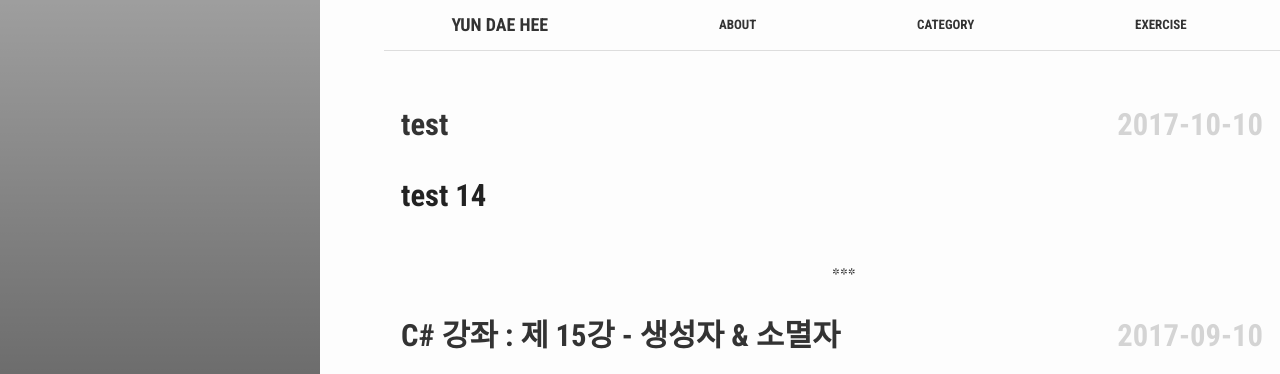
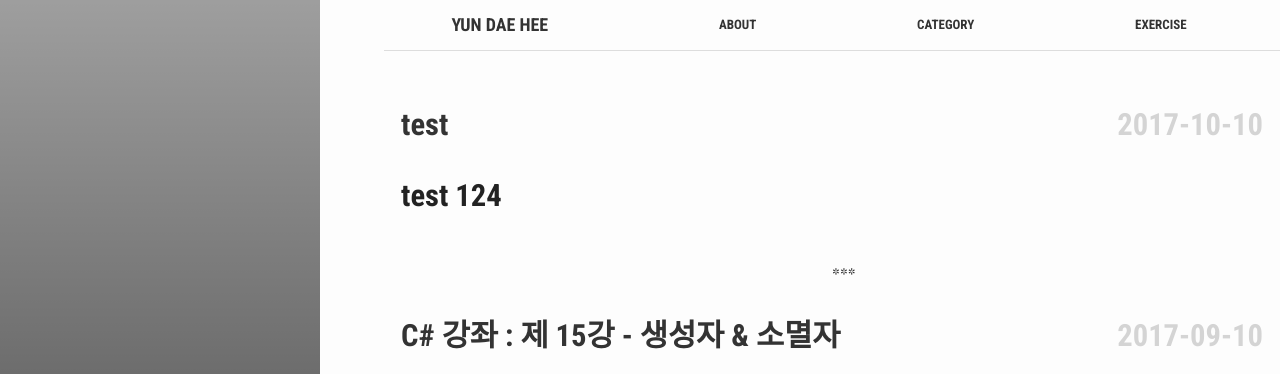
Before and after one commit to test076923/test076923.github.io, a Jekyll site: the page built from index.html, in a window 1280 px wide and 900 px high. Shown: the top 374 px of the window. Built offline with Jekyll 4.4.1, drawn with Linux system fonts in a browser that asks for light colours; comment, search, counter and statistics services are not loaded.

Commit message:
Update 2017-10-10-ssstest.md

```diff
--- a/_posts/2017-10-10-ssstest.md
+++ b/_posts/2017-10-10-ssstest.md
@@ -11,9 +11,11 @@
 author: 윤대희
 ---
 
-## test 14 ##
+## test 124 ##
 
-{{ a in site.categories | first }}
+{{ a in site.categories }}
+{% assign ab = site.categories | first %}
+{{ ab }}
 
 
 
```
